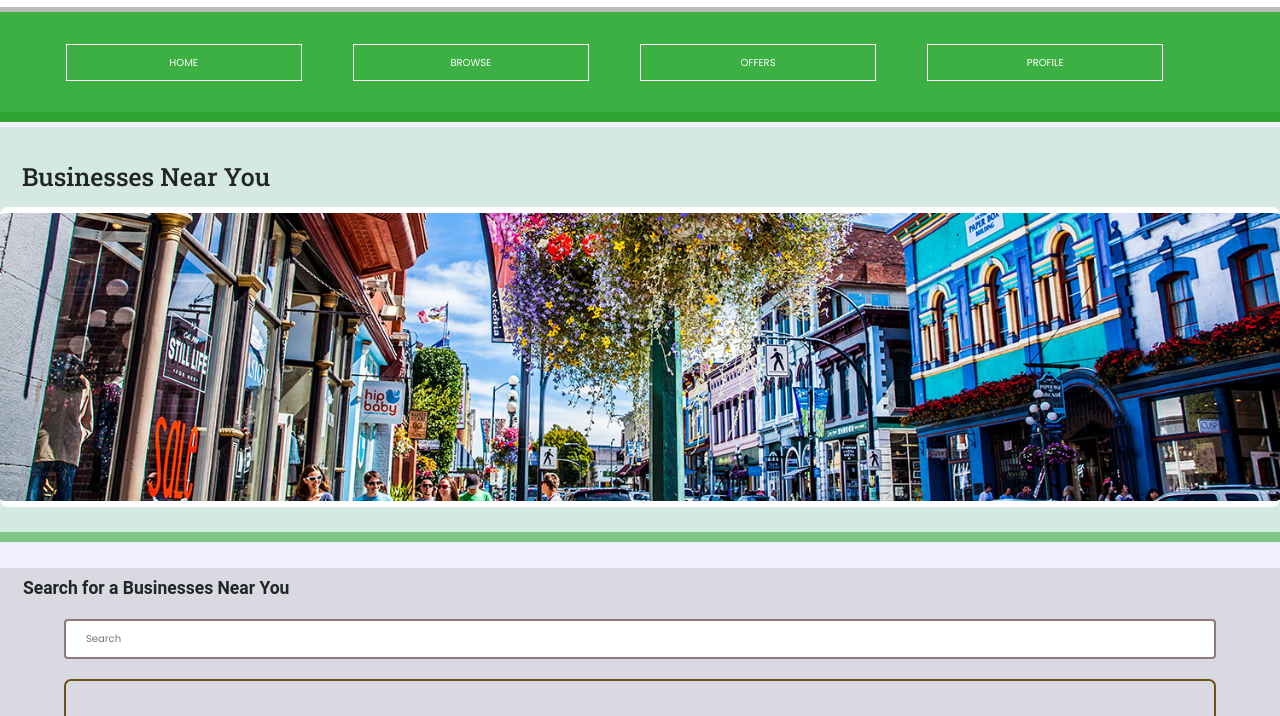
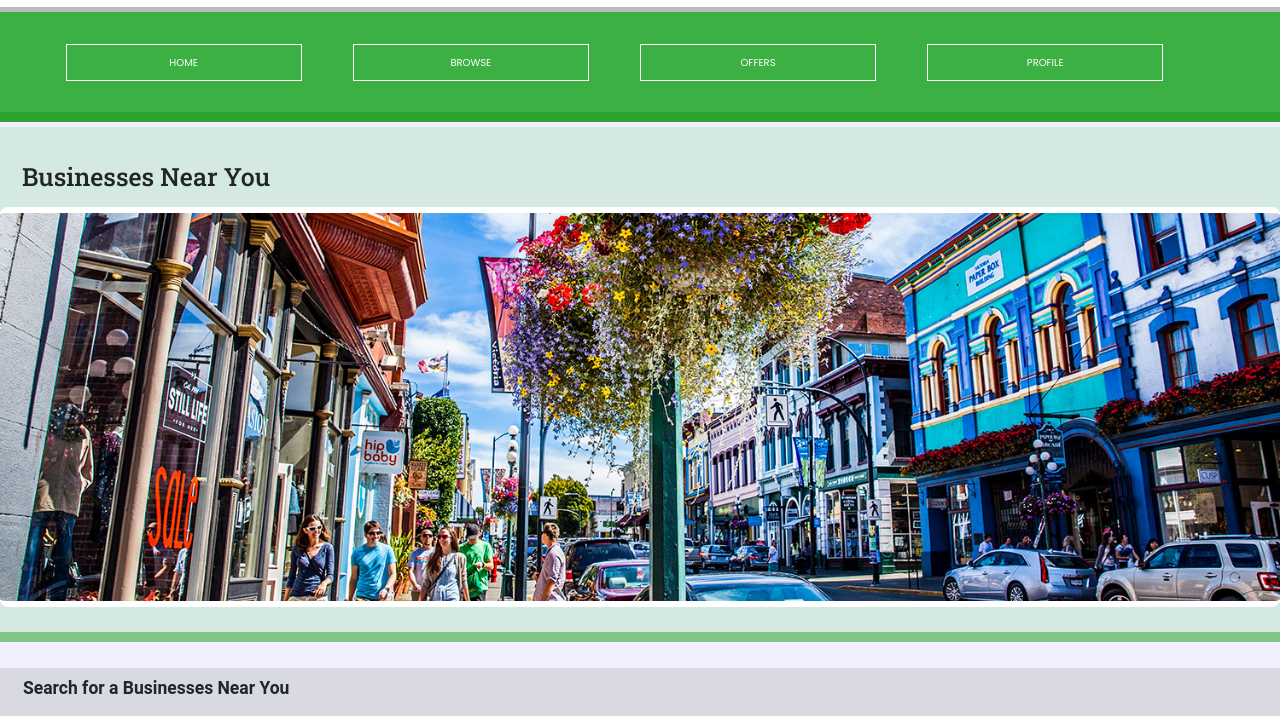
Before and after one commit to JackKKuang/best2Go, a plain HTML site: page index.html in a window 1280 px wide. Shown: the part 63-779 px from the top of the page. Drawn offline with nearby package versions, Linux system fonts and the light colour scheme; a web font is replaced by a local one.

Commit message:
Update style.css

```diff
--- a/style.css
+++ b/style.css
@@ -143,7 +143,7 @@ h3{
 .recommended-area {
     /*border-top: 2px solid #8E7A7A;
     border-bottom: 2px solid #8E7A7A;*/
-    height: 300px;
+    height: 50vh;
     display: flex;
     justify-content: center;
 
```
